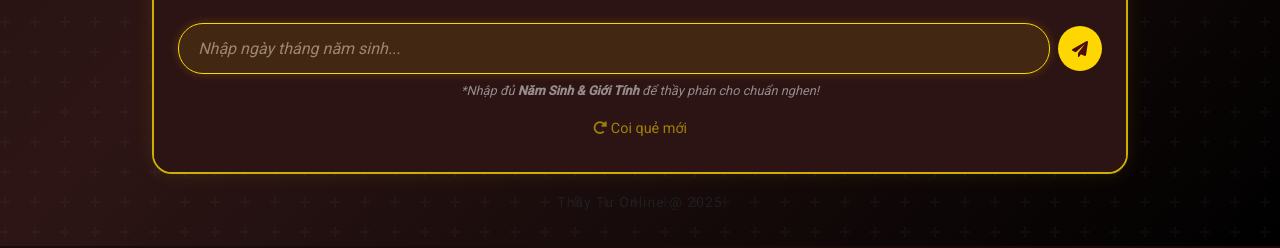
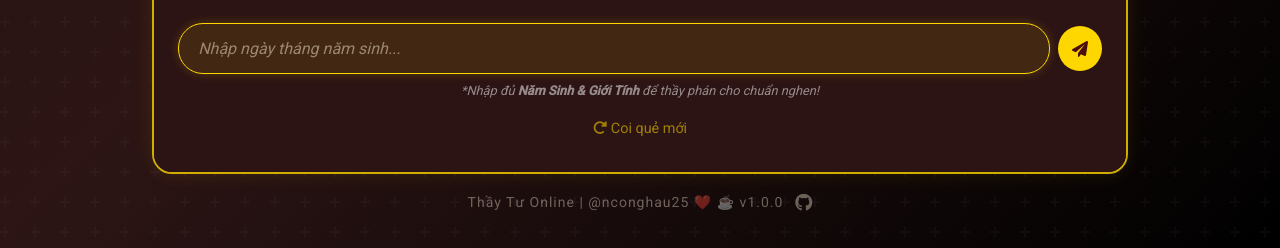
Before and after one commit to nconghau/thay-tu-online-adk, a Flask app: page / in a window 1280 px wide. Shown: the part 1063-1311 px from the top of the page. Run offline with Flask 3, Linux system fonts and the light colour scheme; some web fonts are replaced.

Commit message:
feat: add GitHub link and updated text to footer, with corresponding styling

```diff
--- a/static/style.css
+++ b/static/style.css
@@ -247,6 +247,18 @@ footer small {
   letter-spacing: 1px;
 }
 
+.footer-link {
+  color: rgba(245, 230, 211, 0.4);
+  text-decoration: none;
+  font-size: 1.1rem;
+  transition: color 0.3s;
+  vertical-align: middle;
+}
+
+.footer-link:hover {
+  color: var(--gold);
+}
+
 /* Animations */
 @keyframes pulse-glow {
   0% {
--- a/templates/index.html
+++ b/templates/index.html
@@ -89,8 +89,12 @@
                 </div>
             </main>
 
-            <footer class="text-center py-3">
-                <small class="text-muted">Thầy Tư Online @ 2025</small>
+            <footer class="text-center py-3 footer-custom">
+                <small>Thầy Tư Online | @nconghau25 ❤️ ☕ v1.0.0</small>
+                <a href="https://github.com/nconghau/thay-tu-online-adk" target="_blank" class="footer-link ms-2"
+                    title="Xem mã nguồn">
+                    <i class="fab fa-github"></i>
+                </a>
             </footer>
         </div>
     </div>
```
Also changed, not shown: README.md.
